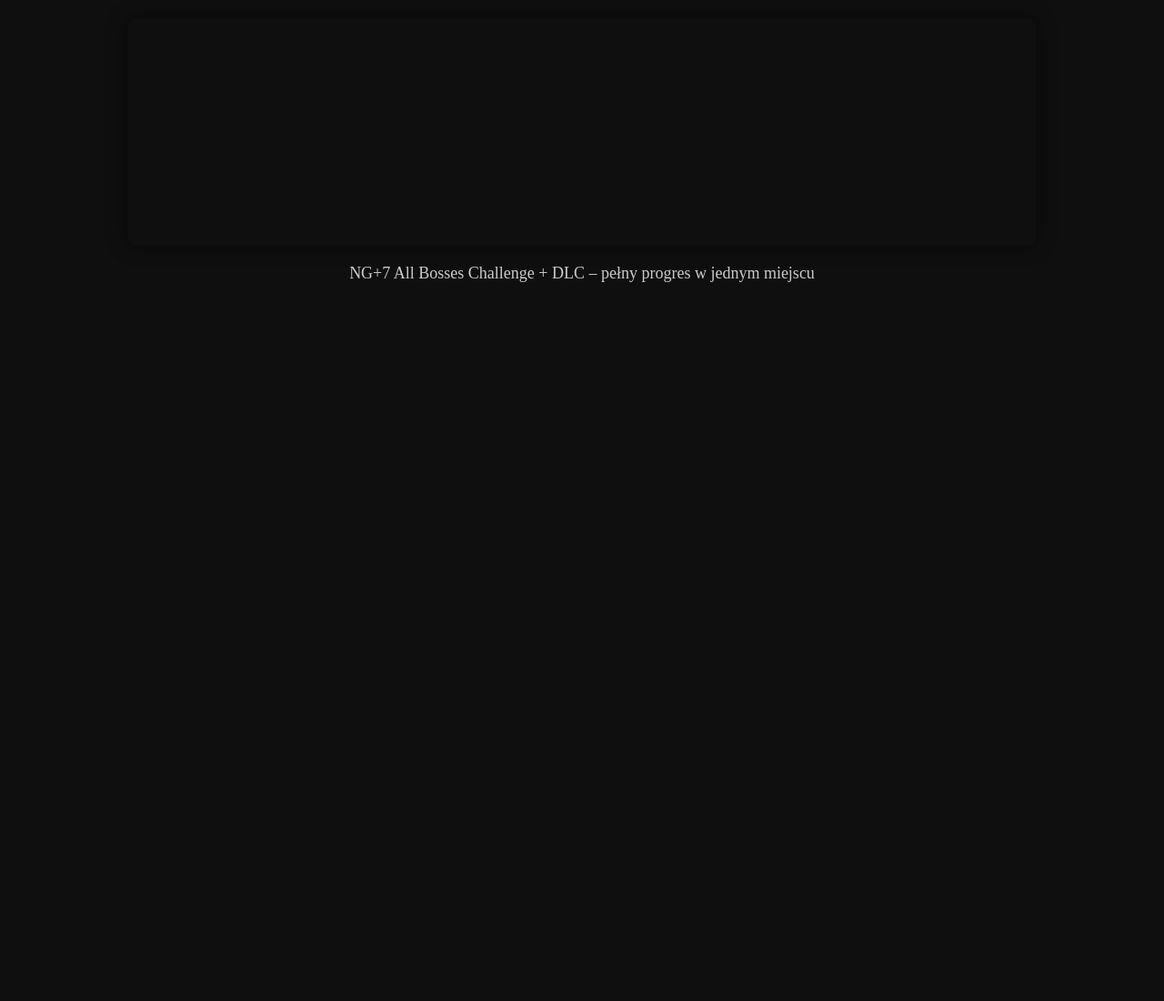
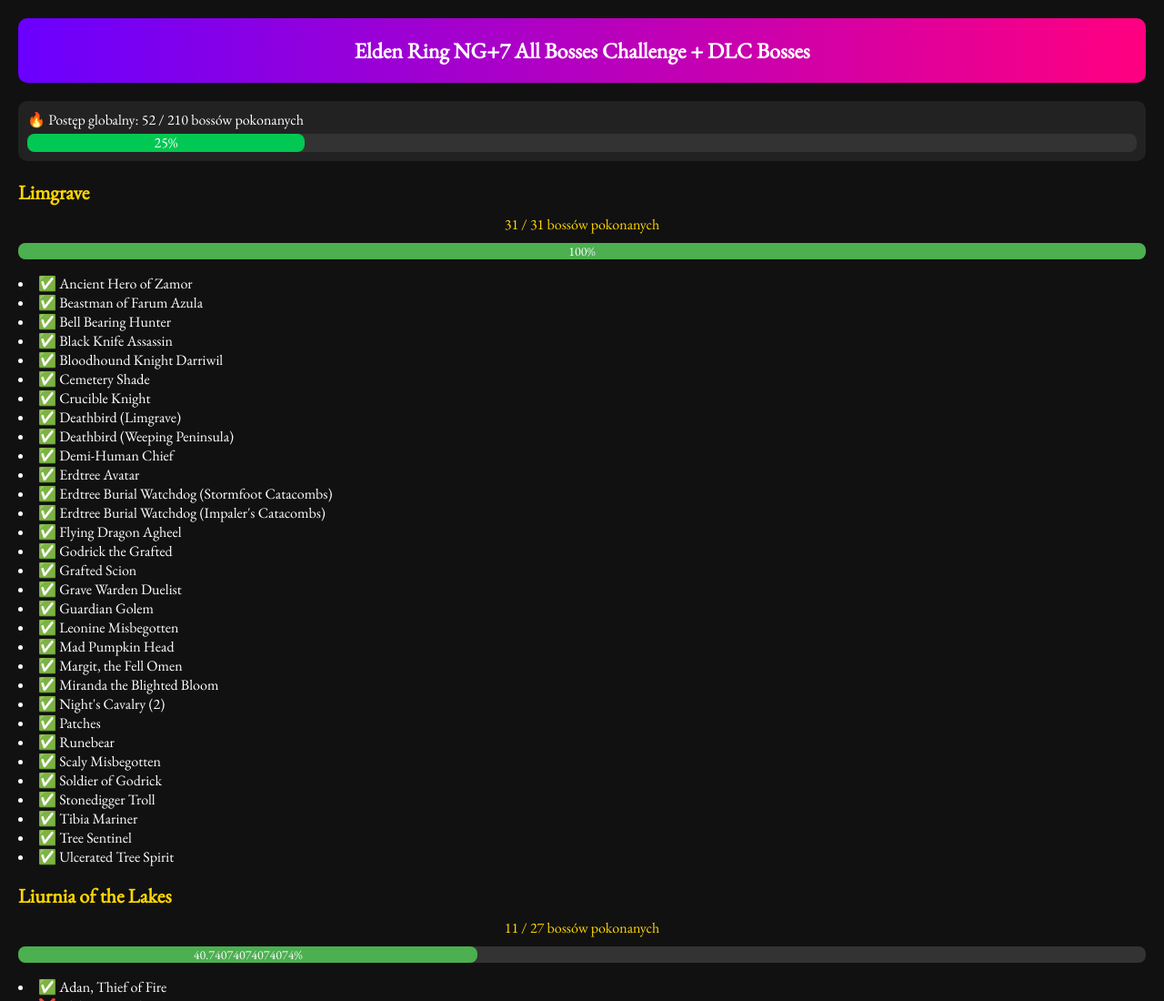
Before and after one commit to Aeeshi/elden-ring-challenge, a plain HTML site: page index.html in a window 1280 px wide. Shown: the top 1100 px of the page at 91% size. Before the commit the page ends 800 px from the top, so only its background shows below. Drawn offline with nearby package versions, Linux system fonts and the light colour scheme.

Commit message:
Add files via upload

```diff
--- a/index.html
+++ b/index.html
@@ -1,14 +1,25 @@
 <!DOCTYPE html>
 <html lang="pl">
 <head>
-  <meta charset="UTF-8">
-  <meta name="viewport" content="width=device-width, initial-scale=1.0">
-  <title>Elden Ring NG+7 All Bosses Challenge</title>
-  <link href="style.css" rel="stylesheet">
+  <meta charset="UTF-8" />
+  <meta name="viewport" content="width=device-width, initial-scale=1.0" />
+  <title>Elden Ring NG+7 Boss Tracker</title>
+  <link rel="stylesheet" href="style.css" />
+  <link href="https://fonts.googleapis.com/css2?family=Uncial+Antiqua&display=swap" rel="stylesheet">
 </head>
 <body>
-  <div class="banner"></div>
-  <p class="subtitle">NG+7 All Bosses Challenge + DLC – pełny progres w jednym miejscu</p>
+  <div class="banner">Elden Ring NG+7 All Bosses Challenge + DLC Bosses</div>
+
+  <div class="progress-container">
+    <div id="global-progress-label">🔥 Postęp globalny: 0 / 0 bossów pokonanych</div>
+    <div class="progress-bar">
+      <div id="progress-fill"><span id="progress-percent">0%</span></div>
+    </div>
+  </div>
+
+  <!-- Kontener dla regionów -->
+  <div id="regions-container"></div>
+
   <script src="script.js"></script>
 </body>
 </html>
--- a/script.js
+++ b/script.js
@@ -1 +1,53 @@
-// script placeholder
+fetch("progress.json")
+  .then((response) => response.json())
+  .then((data) => {
+    const container = document.getElementById("regions-container");
+    const progressFill = document.getElementById("progress-fill");
+    const progressLabel = document.getElementById("global-progress-label");
+    const progressPercent = document.getElementById("progress-percent");
+
+    let total = 0;
+    let defeated = 0;
+
+    data.forEach((region) => {
+      total += region.total;
+      defeated += region.defeated;
+
+      const regionDiv = document.createElement("div");
+
+      // Dodajemy nazwę regionu
+      regionDiv.innerHTML = `<h2 class="region-name">${region.name}</h2>`;
+
+      // Dodajemy liczbowy postęp
+      regionDiv.innerHTML += `
+        <div class="region-progress-label">
+          ${region.defeated} / ${region.total} bossów pokonanych
+        </div>
+      `;
+
+      // Dodajemy pasek postępu regionu
+      regionDiv.innerHTML += `
+        <div class="region-progress-container">
+          <div class="region-progress-bar" style="width: ${(region.defeated / region.total) * 100}%;">
+            ${(region.defeated / region.total) * 100}%
+          </div>
+        </div>
+      `;
+
+      // Dodajemy listę bossów
+      regionDiv.innerHTML += "<ul>";
+      region.bosses.forEach((boss, i) => {
+        const isDefeated = region.defeated_bosses[i];
+        regionDiv.innerHTML += `<li>${isDefeated ? "✅" : "❌"} ${boss}</li>`;
+      });
+      regionDiv.innerHTML += "</ul>";
+
+      container.appendChild(regionDiv);
+    });
+
+    // Obliczamy i aktualizujemy globalny postęp
+    const percent = total === 0 ? 0 : Math.round((defeated / total) * 100);
+    progressFill.style.width = percent + "%";
+    progressPercent.textContent = percent + "%";
+    progressLabel.textContent = `🔥 Postęp globalny: ${defeated} / ${total} bossów pokonanych`;
+  });
--- a/style.css
+++ b/style.css
@@ -1,25 +1,96 @@
+@import url('https://fonts.googleapis.com/css2?family=EB+Garamond&display=swap');
+
 body {
-  background-color: #0f0f0f;
-  color: #f0e6d2;
   font-family: 'EB Garamond', serif;
+  background-color: #111;
+  color: #fff;
+  margin: 0;
   padding: 20px;
-  max-width: 1000px;
-  margin: auto;
 }
 
 .banner {
-  background-image: url('elden-ring-banner.jpg');
-  background-size: cover;
-  background-position: center;
-  height: 250px;
-  border-radius: 12px;
+  background: linear-gradient(to right, #6a00ff, #ff0080);
+  color: white;
+  font-size: 24px;
+  font-weight: bold;
+  text-align: center;
+  padding: 20px;
+  border-radius: 10px;
   margin-bottom: 20px;
-  box-shadow: 0 0 20px rgba(0,0,0,0.5);
 }
 
-.subtitle {
+.progress-container {
+  background: #222;
+  padding: 10px;
+  border-radius: 10px;
+  margin-bottom: 20px;
+}
+
+.progress-bar {
+  background-color: #333;
+  border-radius: 8px;
+  height: 20px;
+  position: relative;
+  margin-top: 5px;
+}
+
+#progress-fill {
+  background-color: #00c853;
+  height: 100%;
+  width: 0%;
+  border-radius: 8px;
   text-align: center;
-  color: #ccc;
-  font-size: 18px;
-  margin-bottom: 40px;
+  line-height: 20px;
+  color: #fff;
+  transition: width 0.3s ease-in-out;
 }
+
+/* Nowe style dla regionów */
+.region-container {
+  margin-top: 30px;
+}
+
+.region-header {
+  font-size: 20px;
+  margin-bottom: 10px;
+  font-weight: bold;
+  color: #ffd700;
+}
+
+/* Styl dla nazw regionów */
+.region-name {
+  font-size: 22px;
+  font-weight: bold;
+  color: #ffd700;  /* Złoty kolor, jak w Elden Ring */
+  margin-bottom: 10px;
+}
+
+/* Styl dla kontenera postępu regionu */
+.region-progress-container {
+  background-color: #333;
+  border-radius: 8px;
+  height: 18px;
+  margin-top: 10px;
+  margin-bottom: 15px;
+  width: 100%;
+}
+
+/* Styl dla samego paska postępu */
+.region-progress-bar {
+  height: 100%;
+  border-radius: 8px;
+  background-color: #4caf50;  /* Zielony kolor paska postępu */
+  color: #fff;
+  text-align: center;
+  line-height: 18px;
+  font-size: 14px;
+  transition: width 0.3s ease-in-out;
+}
+
+/* Styl dla liczbowego postępu regionu */
+.region-progress-label {
+  font-size: 16px;
+  color: #ffd700;  /* Złoty kolor postępu */
+  text-align: center;
+  margin-bottom: 5px;
+}
```
